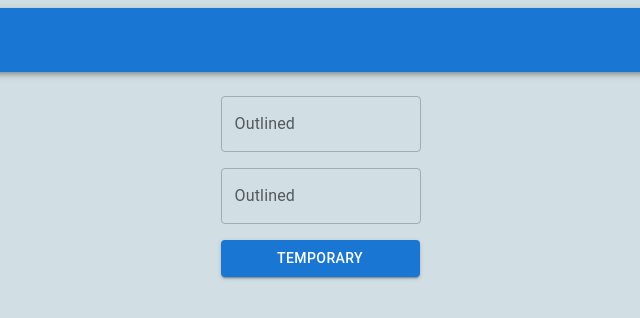
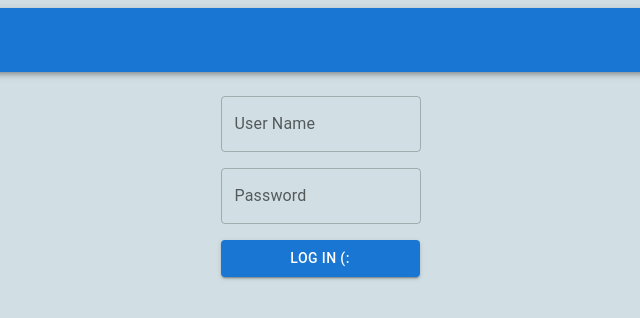
Before and after one commit to RobOsipo/ACA411-MusicApp, a React app: page / in a window 1280 px wide. Shown: the full height of the page, 301-941 px from the left. Built offline with nearby package versions, Linux system fonts and the light colour scheme.

Commit message:
minor styles

```diff
--- a/src/components/TextField.js
+++ b/src/components/TextField.js
@@ -28,11 +28,11 @@ export default function BasicTextFields() {
       noValidate
       autoComplete="off"
     >
-      <TextField id="outlined-basic" label="Outlined" variant="outlined" />
+      <TextField id="outlined-basic" label="User Name" variant="outlined" />
       <br />
-      <TextField id="outlined-basic" label="Outlined" variant="outlined" />
+      <TextField id="outlined-basic" label="Password" variant="outlined" />
       <br />
-      <Button onClick={login} variant="contained" color="primary">Temporary</Button>
+      <Button onClick={login} variant="contained" color="primary">Log In (:</Button>
     </Box>
   );
 }
--- a/src/components/app.css
+++ b/src/components/app.css
@@ -18,10 +18,8 @@ body {
 .card-container {
     display: flex;
     flex-direction: column;
-
     justify-content: center;
     align-items: center;
-    border: solid black 1px;
     width: 20rem;
 }
 .form {
```
